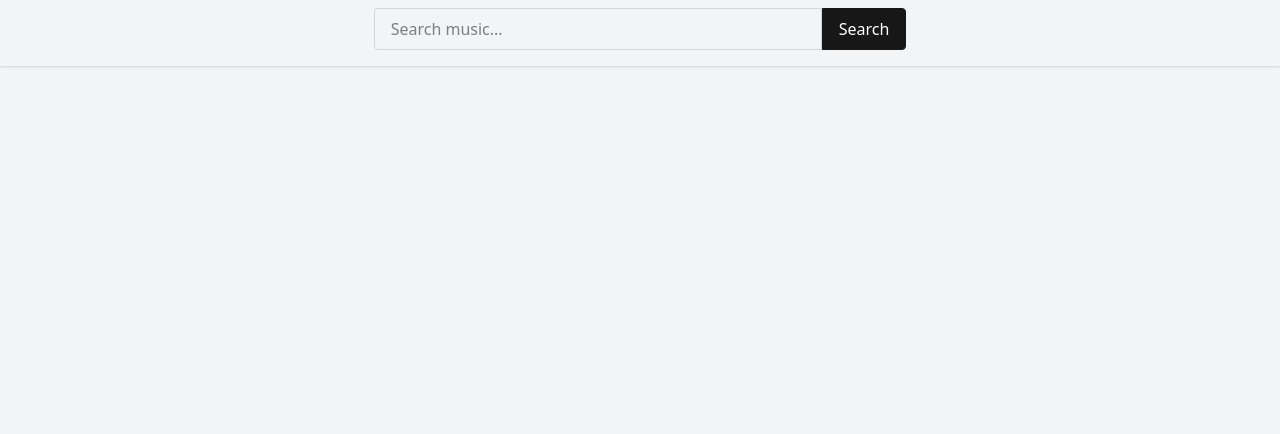
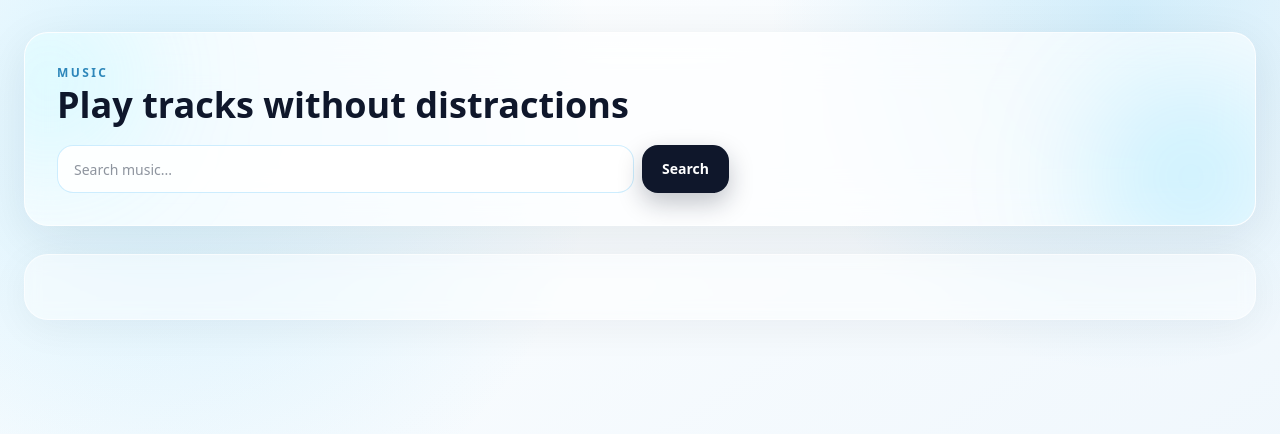
Before and after one commit to cornetto999/yt_web-app, a Next.js app: page /music in a window 1280 px wide. Shown: the top 434 px of the page. Built offline with nearby package versions, Linux system fonts and the light colour scheme.

Commit message:
Modernize UI and fix Up Next thumbnail fallback

```diff
--- a/app/globals.css
+++ b/app/globals.css
@@ -6,8 +6,8 @@
 @theme inline {
   --color-background: var(--background);
   --color-foreground: var(--foreground);
-  --font-sans: var(--font-geist-sans);
-  --font-mono: var(--font-geist-mono);
+  --font-sans: var(--font-app-sans);
+  --font-mono: var(--font-app-mono);
   --color-sidebar-ring: var(--sidebar-ring);
   --color-sidebar-border: var(--sidebar-border);
   --color-sidebar-accent-foreground: var(--sidebar-accent-foreground);
@@ -44,25 +44,25 @@
 }
 
 :root {
-  --radius: 0.625rem;
-  --background: oklch(1 0 0);
-  --foreground: oklch(0.145 0 0);
-  --card: oklch(1 0 0);
-  --card-foreground: oklch(0.145 0 0);
-  --popover: oklch(1 0 0);
-  --popover-foreground: oklch(0.145 0 0);
-  --primary: oklch(0.205 0 0);
-  --primary-foreground: oklch(0.985 0 0);
-  --secondary: oklch(0.97 0 0);
-  --secondary-foreground: oklch(0.205 0 0);
-  --muted: oklch(0.97 0 0);
-  --muted-foreground: oklch(0.556 0 0);
-  --accent: oklch(0.97 0 0);
-  --accent-foreground: oklch(0.205 0 0);
+  --radius: 0.95rem;
+  --background: oklch(0.98 0.012 224);
+  --foreground: oklch(0.22 0.024 252);
+  --card: oklch(1 0.006 228);
+  --card-foreground: oklch(0.21 0.024 252);
+  --popover: oklch(1 0.005 230);
+  --popover-foreground: oklch(0.19 0.02 252);
+  --primary: oklch(0.62 0.16 242);
+  --primary-foreground: oklch(0.99 0.004 245);
+  --secondary: oklch(0.94 0.02 218);
+  --secondary-foreground: oklch(0.25 0.025 252);
+  --muted: oklch(0.95 0.012 229);
+  --muted-foreground: oklch(0.45 0.02 246);
+  --accent: oklch(0.91 0.05 200);
+  --accent-foreground: oklch(0.22 0.025 252);
   --destructive: oklch(0.577 0.245 27.325);
-  --border: oklch(0.922 0 0);
-  --input: oklch(0.922 0 0);
-  --ring: oklch(0.708 0 0);
+  --border: oklch(0.87 0.015 227);
+  --input: oklch(0.9 0.015 227);
+  --ring: oklch(0.66 0.15 241);
   --chart-1: oklch(0.646 0.222 41.116);
   --chart-2: oklch(0.6 0.118 184.704);
   --chart-3: oklch(0.398 0.07 227.392);
@@ -118,5 +118,59 @@
   }
   body {
     @apply bg-background text-foreground;
+    background-image:
+      radial-gradient(circle at 12% 14%, rgba(56, 189, 248, 0.2), transparent 34%),
+      radial-gradient(circle at 88% 2%, rgba(14, 165, 233, 0.16), transparent 26%),
+      linear-gradient(145deg, rgba(255, 255, 255, 0.96), rgba(236, 245, 252, 0.92));
+    background-attachment: fixed;
+    min-height: 100vh;
   }
 }
+
+@layer components {
+  .glass-panel {
+    @apply rounded-3xl border border-white/55 bg-white/70 shadow-[0_12px_48px_rgba(15,23,42,0.08)] backdrop-blur-xl;
+  }
+
+  .modern-input {
+    @apply h-12 rounded-2xl border border-sky-200/70 bg-white/90 px-4 text-sm text-slate-800 shadow-[inset_0_1px_0_rgba(255,255,255,0.5)] transition focus-visible:border-sky-400 focus-visible:ring-4 focus-visible:ring-sky-100 focus-visible:outline-none;
+  }
+
+  .modern-chip {
+    @apply h-10 rounded-full border border-white/70 bg-white/75 px-4 text-sm font-semibold text-slate-700 shadow-[0_4px_16px_rgba(15,23,42,0.06)] transition hover:-translate-y-0.5 hover:border-sky-300 hover:text-slate-900;
+  }
+
+  .modern-chip-active {
+    @apply border-sky-500/70 bg-sky-500 text-white shadow-[0_10px_20px_rgba(14,116,223,0.25)];
+  }
+
+  .skeleton-card {
+    @apply relative overflow-hidden rounded-2xl bg-slate-200/80;
+  }
+
+  .skeleton-card::after {
+    content: "";
+    position: absolute;
+    inset: 0;
+    transform: translateX(-100%);
+    background: linear-gradient(90deg, transparent, rgba(255, 255, 255, 0.55), transparent);
+    animation: shimmer 1.35s infinite;
+  }
+}
+
+@keyframes shimmer {
+  to {
+    transform: translateX(100%);
+  }
+}
+
+@keyframes fade-up {
+  from {
+    opacity: 0;
+    transform: translateY(10px);
+  }
+  to {
+    opacity: 1;
+    transform: translateY(0);
+  }
+}
--- a/app/layout.js
+++ b/app/layout.js
@@ -1,15 +1,15 @@
-import { Geist, Geist_Mono } from "next/font/google";
+import { Space_Grotesk, JetBrains_Mono } from "next/font/google";
 import "./globals.css";
 import MiniPlayer from "@/components/MiniPlayer";
 import { PlayerProvider } from "@/app/providers/PlayerProvider";
 
-const geistSans = Geist({
-  variable: "--font-geist-sans",
+const appSans = Space_Grotesk({
+  variable: "--font-app-sans",
   subsets: ["latin"],
 });
 
-const geistMono = Geist_Mono({
-  variable: "--font-geist-mono",
+const appMono = JetBrains_Mono({
+  variable: "--font-app-mono",
   subsets: ["latin"],
 });
 
@@ -22,7 +22,7 @@ export default function RootLayout({ children }) {
   return (
     <html lang="en">
       <body
-        className={`${geistSans.variable} ${geistMono.variable} antialiased`}
+        className={`${appSans.variable} ${appMono.variable} antialiased`}
       >
         <PlayerProvider>
           {children}
--- a/app/music/page.js
+++ b/app/music/page.js
@@ -38,47 +38,56 @@ export default function MusicPage() {
   }, []);
 
   return (
-    <main className="min-h-screen bg-gray-100 pb-24">
-      <div className="sticky top-0 z-40 bg-gray-100 pb-4 pt-2 shadow">
+    <main className="min-h-screen pb-28 pt-4 md:pt-8">
+      <div className="mx-auto w-full max-w-7xl px-4 md:px-6">
+        <section className="glass-panel relative overflow-hidden px-4 py-6 md:px-8 md:py-8">
+          <div className="absolute -left-16 -top-10 h-44 w-44 rounded-full bg-cyan-300/20 blur-3xl" />
+          <div className="absolute -right-8 -bottom-12 h-48 w-48 rounded-full bg-sky-400/20 blur-3xl" />
+
+          <div className="relative">
+            <p className="text-xs font-semibold uppercase tracking-[0.2em] text-sky-700/80">Music</p>
+            <h1 className="mt-1 text-2xl font-bold text-slate-900 md:text-4xl">Play tracks without distractions</h1>
+
             <form
               onSubmit={(e) => {
                 e.preventDefault();
                 doSearch();
               }}
-          className="flex justify-center px-4"
+              className="mt-5 flex w-full items-center gap-2 md:max-w-2xl"
             >
               <input
                 type="text"
                 value={query}
                 onChange={(e) => setQuery(e.target.value)}
                 placeholder="Search music..."
-            className="w-full max-w-md px-4 py-2 rounded-l border border-gray-300 focus:outline-none focus:ring-2 focus:ring-primary"
+                className="modern-input w-full"
               />
               <button
                 type="submit"
-            className="px-4 py-2 bg-primary text-white rounded-r border border-primary hover:bg-primary-foreground transition"
+                className="h-12 shrink-0 rounded-2xl bg-slate-900 px-5 text-sm font-semibold text-white shadow-[0_10px_24px_rgba(15,23,42,0.25)] transition hover:bg-slate-800"
               >
                 Search
               </button>
             </form>
           </div>
+        </section>
 
-      <div className="max-w-5xl mx-auto px-4 py-6">
+        <section className="mt-7 rounded-3xl border border-white/60 bg-white/45 px-4 py-6 shadow-[0_8px_40px_rgba(15,23,42,0.05)] backdrop-blur-sm md:px-6 md:py-8">
           {error ? (
-          <div className="mb-4 text-red-600">{error}</div>
+            <div className="mb-4 rounded-xl border border-red-200 bg-red-50 px-3 py-2 text-sm text-red-700">{error}</div>
           ) : null}
 
           {loading ? (
-          <div className="text-gray-600">Loading...</div>
+            <div className="text-sm font-medium text-slate-600">Loading...</div>
           ) : null}
 
           {canShowEmpty ? (
-          <div className="text-gray-600">No results.</div>
+            <div className="text-sm text-slate-600">No results.</div>
           ) : null}
 
-        <div className="grid grid-cols-1 sm:grid-cols-2 lg:grid-cols-3 gap-4">
+          <div className="grid grid-cols-1 gap-4 sm:grid-cols-2 lg:grid-cols-3">
             {results.map((v) => (
-            <Card key={v.id} className="overflow-hidden">
+              <Card key={v.id} className="overflow-hidden rounded-2xl border-white/75 bg-white/75 shadow-[0_10px_28px_rgba(15,23,42,0.08)] backdrop-blur-sm transition hover:-translate-y-1 hover:shadow-[0_18px_34px_rgba(15,23,42,0.14)]">
                 <CardContent className="p-0">
                   <button
                     onClick={() => playTrack(v, results)}
@@ -86,12 +95,12 @@ export default function MusicPage() {
                   >
                     <div className="w-full aspect-video bg-black">
                       {/* eslint-disable-next-line @next/next/no-img-element */}
-                    <img src={v.thumbnailUrl} alt={v.title} className="w-full h-full object-cover" />
+                      <img src={v.thumbnailUrl} alt={v.title} className="h-full w-full object-cover" />
                     </div>
-                  <div className="p-3">
-                    <div className="font-semibold line-clamp-2">{v.title}</div>
-                    <div className="text-sm text-gray-600 mt-1">{v.channelTitle}</div>
-                    <div className="text-xs text-gray-500 mt-1">{v.duration}</div>
+                    <div className="p-4">
+                      <div className="line-clamp-2 font-bold text-slate-900">{v.title}</div>
+                      <div className="mt-1 text-sm text-slate-600">{v.channelTitle}</div>
+                      <div className="mt-1 text-xs text-slate-500">{v.duration}</div>
                       <div className="mt-3">
                         <Button
                           type="button"
@@ -101,6 +110,7 @@ export default function MusicPage() {
                             e.stopPropagation();
                             playTrack(v, results);
                           }}
+                          className="rounded-xl bg-slate-900 text-white hover:bg-slate-800 hover:text-white"
                         >
                           {currentTrack?.id === v.id && isPlaying ? 'Playing' : 'Play'}
                         </Button>
@@ -111,6 +121,7 @@ export default function MusicPage() {
               </Card>
             ))}
           </div>
+        </section>
       </div>
     </main>
   );
--- a/app/page.js
+++ b/app/page.js
@@ -4,8 +4,6 @@ import { useEffect, useState, useRef, useCallback } from 'react';
 import VideoCard from '@/components/VideoCard';
 import ShortCard from '@/components/ShortCard';
 import { Button } from '@/components/ui/button';
-import Link from 'next/link';
-import { useSearchParams, useRouter } from 'next/navigation';
 
 const CATEGORY_MAP = [
   { name: 'Music', id: '10' }, // YouTube categoryId 10
@@ -232,30 +230,47 @@ export default function HomePage() {
     } catch { }
   }, [searchQuery, selectedCategory, feedType, videos, nextPageToken]);
 
+  const sectionTitle = searchQuery.trim()
+    ? 'Search Results'
+    : feedType === 'shorts'
+      ? 'Shorts Feed'
+      : 'Trending in Philippines';
+
   return (
-    <main className="min-h-screen bg-gray-100">
-      {/* 🔍 Sticky Search */}
-      <div className="sticky top-0 z-50 bg-gray-100 pb-4 pt-2 shadow">
-        <form onSubmit={handleSearch} className="flex justify-center px-4">
+    <main className="min-h-screen pb-24 pt-4 md:pt-8">
+      <div className="pointer-events-none fixed inset-x-0 top-0 -z-10 mx-auto h-96 max-w-6xl rounded-[100px] bg-gradient-to-br from-sky-300/20 via-cyan-300/10 to-blue-500/20 blur-3xl" />
+
+      <div className="mx-auto w-full max-w-7xl px-4 md:px-6">
+        <section className="glass-panel relative overflow-hidden px-4 py-6 md:px-8 md:py-8">
+          <div className="absolute -right-16 -top-20 h-52 w-52 rounded-full bg-sky-400/20 blur-3xl" />
+          <div className="absolute -bottom-24 left-16 h-56 w-56 rounded-full bg-cyan-300/20 blur-3xl" />
+
+          <div className="relative">
+            <div className="mb-5 animate-[fade-up_0.45s_ease-out]">
+              <p className="text-xs font-semibold uppercase tracking-[0.2em] text-sky-700/80">Discover</p>
+              <h1 className="mt-1 text-2xl font-bold text-slate-900 md:text-4xl">Find the next video worth watching</h1>
+            </div>
+
+            <form onSubmit={handleSearch} className="relative mx-auto flex w-full animate-[fade-up_0.55s_ease-out] items-center gap-2 md:max-w-2xl">
               <input
                 type="text"
                 value={searchQuery}
                 onChange={(e) => setSearchQuery(e.target.value)}
-            placeholder="Search videos..."
-            className="w-full max-w-md px-4 py-2 rounded-l border border-gray-300 focus:outline-none focus:ring-2 focus:ring-primary"
+                placeholder="Search videos, channels, topics..."
+                className="modern-input w-full"
               />
               <button
                 type="submit"
-            className="px-4 py-2 bg-primary text-white rounded-r border border-primary hover:bg-primary-foreground transition"
+                className="h-12 shrink-0 rounded-2xl bg-slate-900 px-5 text-sm font-semibold text-white shadow-[0_10px_24px_rgba(15,23,42,0.25)] transition hover:bg-slate-800"
               >
                 Search
               </button>
             </form>
-        {/* Category Buttons */}
-        <div className="flex flex-wrap justify-center gap-2 mt-4">
+
+            <div className="mt-5 flex flex-wrap justify-center gap-2.5 animate-[fade-up_0.65s_ease-out]">
               <Button
                 key="home"
-            variant={feedType === 'trending' && selectedCategory === '' ? 'secondary' : 'outline'}
+                variant="ghost"
                 onClick={() => {
                   setSearchQuery('');
                   setFeedType('trending');
@@ -264,13 +279,13 @@ export default function HomePage() {
                   setNextPageToken(null);
                   loadTrendingVideos();
                 }}
-            className={feedType === 'trending' && selectedCategory === '' ? 'bg-blue-600 text-white hover:bg-blue-700' : ''}
+                className={`modern-chip ${feedType === 'trending' && selectedCategory === '' ? 'modern-chip-active hover:bg-sky-500 hover:text-white' : ''}`}
               >
                 Home
               </Button>
               <Button
                 key="shorts"
-            variant={feedType === 'shorts' ? 'secondary' : 'outline'}
+                variant="ghost"
                 onClick={() => {
                   setSearchQuery('');
                   setSelectedCategory('');
@@ -279,14 +294,14 @@ export default function HomePage() {
                   setNextPageToken(null);
                   loadShortsVideos();
                 }}
-            className={feedType === 'shorts' ? 'bg-blue-600 text-white hover:bg-blue-700' : ''}
+                className={`modern-chip ${feedType === 'shorts' ? 'modern-chip-active hover:bg-sky-500 hover:text-white' : ''}`}
               >
                 Shorts
               </Button>
               {CATEGORY_MAP.map((cat) => (
                 <Button
                   key={cat.name}
-              variant={selectedCategory === cat.id && feedType === 'trending' ? 'secondary' : 'outline'}
+                  variant="ghost"
                   onClick={() => {
                     setSearchQuery('');
                     setFeedType('trending');
@@ -295,34 +310,34 @@ export default function HomePage() {
                     setNextPageToken(null);
                     loadTrendingVideos(cat.id);
                   }}
-              className={selectedCategory === cat.id && feedType === 'trending' ? 'bg-blue-600 text-white hover:bg-blue-700' : ''}
+                  className={`modern-chip ${selectedCategory === cat.id && feedType === 'trending' ? 'modern-chip-active hover:bg-sky-500 hover:text-white' : ''}`}
                 >
                   {cat.name}
                 </Button>
               ))}
             </div>
           </div>
+        </section>
 
-      {/* 🔥 Title */}
-      <div className="p-6">
-        <h1 className="text-2xl font-bold mb-6">
-          {searchQuery.trim()
-            ? '🔍 Search Results'
-            : feedType === 'shorts'
-              ? '▶️ Shorts'
-              : '🔥 Trending in Philippines'}
-        </h1>
+        <section className="mt-8 rounded-3xl border border-white/60 bg-white/45 px-4 py-6 shadow-[0_8px_40px_rgba(15,23,42,0.05)] backdrop-blur-sm md:px-6 md:py-8">
+          <div className="mb-6 flex flex-wrap items-center justify-between gap-3">
+            <h2 className="text-xl font-bold text-slate-900 md:text-2xl">{sectionTitle}</h2>
+            {!loading && Array.isArray(videos) && videos.length > 0 ? (
+              <p className="rounded-full border border-slate-200 bg-white/85 px-3 py-1 text-xs font-semibold text-slate-600">
+                {videos.length} loaded
+              </p>
+            ) : null}
+          </div>
 
-        {/* 🎥 Videos */}
           {loading || (!Array.isArray(videos) || videos.length === 0) && !showNoVideos ? (
-          <div className="grid grid-cols-1 sm:grid-cols-2 md:grid-cols-3 gap-6">
+            <div className="grid grid-cols-1 gap-6 sm:grid-cols-2 md:grid-cols-3">
               {Array.from({ length: 9 }).map((_, i) => (
-              <div key={i} className="animate-pulse bg-gray-200 h-48 rounded-xl" />
+                <div key={i} className="skeleton-card h-52 rounded-2xl" />
               ))}
             </div>
           ) : Array.isArray(videos) && videos.length > 0 ? (
             searchQuery.trim() ? (
-            <div className="grid grid-cols-1 sm:grid-cols-2 md:grid-cols-3 gap-6">
+              <div className="grid grid-cols-1 gap-6 sm:grid-cols-2 md:grid-cols-3">
                 {videos.map((video, idx) => (
                   <VideoCard
                     key={String(video.id?.videoId || video.id || video.title || idx)}
@@ -332,7 +347,7 @@ export default function HomePage() {
                 ))}
               </div>
             ) : feedType === 'shorts' ? (
-            <div className="grid grid-cols-2 sm:grid-cols-3 md:grid-cols-4 gap-4">
+              <div className="grid grid-cols-2 gap-4 sm:grid-cols-3 md:grid-cols-4">
                 {videos.map((video, idx) => (
                   <ShortCard
                     key={String(video.id || video.title || idx)}
@@ -342,7 +357,7 @@ export default function HomePage() {
                 ))}
               </div>
             ) : (
-            <div className="grid grid-cols-1 sm:grid-cols-2 md:grid-cols-3 gap-6">
+              <div className="grid grid-cols-1 gap-6 sm:grid-cols-2 md:grid-cols-3">
                 {videos.map((video, idx) => (
                   <VideoCard
                     key={String(video.id?.videoId || video.id || video.title || idx)}
@@ -353,15 +368,15 @@ export default function HomePage() {
               </div>
             )
           ) : showNoVideos && !loading && (!usedFallback || (usedFallback && videos.length === 0)) ? (
-          <p className="text-center text-gray-500">No videos found.</p>
+            <p className="rounded-2xl border border-slate-200 bg-white/85 py-10 text-center text-slate-500">No videos found.</p>
           ) : null}
 
-        {/* Infinite scroll loader */}
           {!searchQuery && nextPageToken && (
-          <div ref={loaderRef} className="h-12 flex items-center justify-center">
-            {isFetchingMore && <span className="text-gray-500">Loading more...</span>}
+            <div ref={loaderRef} className="mt-6 h-12 flex items-center justify-center">
+              {isFetchingMore && <span className="text-sm font-medium text-slate-500">Loading more...</span>}
             </div>
           )}
+        </section>
       </div>
     </main>
   );
--- a/app/watch/[id]/page.js
+++ b/app/watch/[id]/page.js
@@ -703,41 +703,64 @@ export default function WatchPage() {
                     high: { url: `https://i.ytimg.com/vi/${id}/hqdefault.jpg` }
                   },
                 },
-              }]).map((vid, idx) => (
+              }]).map((vid, idx) => {
+                const queueVideoId = vid?.id?.videoId || vid?.id || null;
+                const thumbnailSrc =
+                  vid?.snippet?.thumbnails?.maxres?.url ||
+                  vid?.snippet?.thumbnails?.high?.url ||
+                  vid?.snippet?.thumbnails?.medium?.url ||
+                  vid?.snippet?.thumbnails?.default?.url ||
+                  (queueVideoId ? `https://i.ytimg.com/vi/${queueVideoId}/hqdefault.jpg` : '/file.svg');
+
+                return (
                 <div
-                  key={vid.id.videoId}
+                  key={String(queueVideoId || idx)}
                   className={`group cursor-pointer flex gap-3 p-2 rounded-lg transition-colors ${vid.id.videoId === id
                     ? 'bg-blue-50 border-l-4 border-blue-500'
                     : 'hover:bg-gray-50'
                     }`}
                   onClick={() => {
                     // Ensure autoplay when clicking on videos
-                    if (vid.id.videoId !== id) {
+                    if (queueVideoId && queueVideoId !== id) {
                       // Store autoplay preference for the new video
                       localStorage.setItem('autoplayEnabled', 'true');
-                      router.push(`/watch/${vid.id.videoId}`);
+                      router.push(`/watch/${queueVideoId}`);
                     }
                   }}
                 >
                   {/* Thumbnail */}
                   <div className="relative flex-shrink-0">
                     <img
-                      src={vid.snippet.thumbnails?.high?.url || vid.snippet.thumbnails?.medium?.url || vid.snippet.thumbnails?.default?.url || `https://i.ytimg.com/vi/${vid.id.videoId}/hqdefault.jpg`}
-                      alt={vid.snippet.title}
+                      src={thumbnailSrc}
+                      alt={vid?.snippet?.title || 'Video thumbnail'}
                       className="w-40 h-24 object-cover rounded-lg"
                       onError={(e) => {
-                        // Fallback to default thumbnail if image fails to load
-                        e.target.src = `https://i.ytimg.com/vi/${vid.id.videoId}/default.jpg`;
+                        const img = e.currentTarget;
+                        const fallbackId = queueVideoId || id;
+                        if (!img.dataset.fallbackStep) {
+                          img.dataset.fallbackStep = '1';
+                          img.src = `https://i.ytimg.com/vi/${fallbackId}/mqdefault.jpg`;
+                          return;
+                        }
+                        if (img.dataset.fallbackStep === '1') {
+                          img.dataset.fallbackStep = '2';
+                          img.src = `https://i.ytimg.com/vi/${fallbackId}/default.jpg`;
+                          return;
+                        }
+                        if (img.dataset.fallbackStep === '2') {
+                          img.dataset.fallbackStep = '3';
+                          img.src = '/file.svg';
+                        }
                       }}
                     />
-                    {vid.id.videoId === id && (
+                    {queueVideoId === id && (
                       <div className="absolute inset-0 bg-black bg-opacity-50 flex items-center justify-center rounded-lg">
                         <div className="bg-red-600 text-white px-2 py-1 rounded text-xs font-medium">
                           NOW PLAYING
                         </div>
                       </div>
                     )}
-                    {vid.id.videoId !== id && idx === currentIndex + 1 && (
+                    {queueVideoId !== id && idx === currentIndex + 1 && (
                       <div className="absolute inset-0 bg-black bg-opacity-30 flex items-center justify-center rounded-lg">
                         <div className="bg-white text-gray-800 px-2 py-1 rounded text-xs font-medium">
                           UP NEXT
@@ -745,7 +768,7 @@ export default function WatchPage() {
                       </div>
                     )}
                     {/* Play button overlay for non-current videos */}
-                    {vid.id.videoId !== id && (
+                    {queueVideoId !== id && (
                       <div className="absolute inset-0 bg-black bg-opacity-0 group-hover:bg-opacity-30 flex items-center justify-center rounded-lg transition-all">
                         <div className="w-8 h-8 bg-white bg-opacity-0 group-hover:bg-opacity-90 rounded-full flex items-center justify-center transition-all">
                           <svg className="w-4 h-4 text-gray-800 opacity-0 group-hover:opacity-100" fill="currentColor" viewBox="0 0 24 24">
@@ -759,23 +782,23 @@ export default function WatchPage() {
                   {/* Video Info */}
                   <div className="flex-1 min-w-0">
                     <h3 className="text-sm font-medium text-gray-900 line-clamp-2 group-hover:text-blue-600 transition-colors">
-                      {vid.snippet.title}
+                      {vid?.snippet?.title || 'Untitled Video'}
                     </h3>
                     <p className="text-xs text-gray-600 mt-1">
-                      {vid.snippet.channelTitle}
+                      {vid?.snippet?.channelTitle || 'Unknown Channel'}
                     </p>
-                    {vid.snippet.publishedAt && (
+                    {vid?.snippet?.publishedAt && (
                       <p className="text-xs text-gray-500 mt-1">
                         {formatTimeAgo(vid.snippet.publishedAt)}
                       </p>
                     )}
-                    {vid.id.videoId === id && (
+                    {queueVideoId === id && (
                       <div className="flex items-center gap-2 mt-2">
                         <div className="w-2 h-2 bg-red-600 rounded-full"></div>
                         <span className="text-xs text-red-600 font-medium">Now Playing</span>
                       </div>
                     )}
-                    {vid.id.videoId !== id && idx === currentIndex + 1 && (
+                    {queueVideoId !== id && idx === currentIndex + 1 && (
                       <div className="flex items-center gap-2 mt-2">
                         <div className="w-2 h-2 bg-gray-400 rounded-full"></div>
                         <span className="text-xs text-gray-600 font-medium">Up Next</span>
@@ -783,7 +806,8 @@ export default function WatchPage() {
                     )}
                   </div>
                 </div>
-              ))}
+                );
+              })}
             </div>
           </div>
         </div>
```
Also changed, not shown: components/MiniPlayer.jsx (+18 -21 lines), components/ShortCard.jsx (+7 -6 lines), components/VideoCard.jsx (+12 -10 lines). Lines whose indentation alone changed are shown as unchanged.
